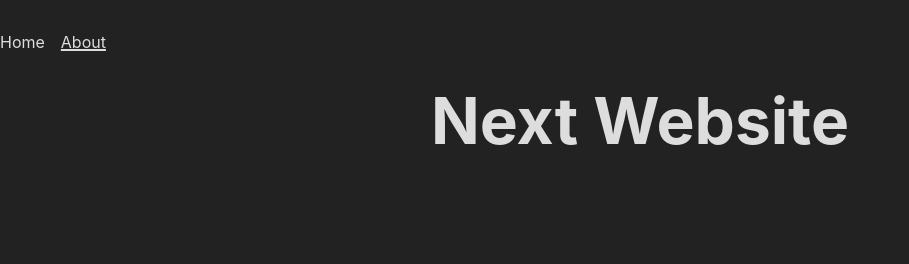
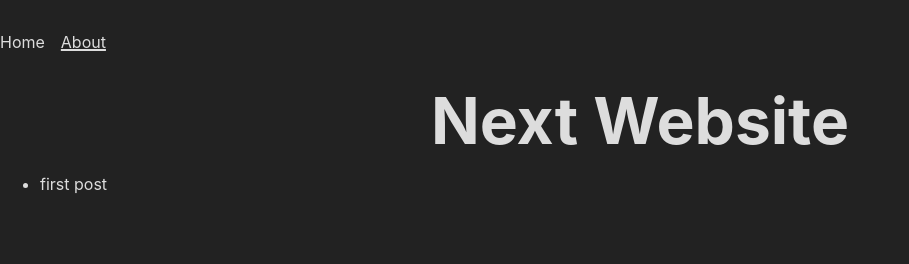
Before and after one commit to DiegoSousaSilva/next-site, a Next.js app: page / in a window 1280 px wide. Shown: the top 264 px of the page, without its empty margins (0-909 px from the left). Built offline with nearby package versions, Linux system fonts and the light colour scheme.

Commit message:
adicionando primeiro post do Blog

```diff
--- a/pages/about.tsx
+++ b/pages/about.tsx
@@ -1,6 +1,6 @@
 import Navgation from '@components/Navigation'
 
-export default function About (){
+const About = () =>{
   return (
     <>
       <Navgation/>
@@ -10,3 +10,5 @@ export default function About (){
     </>
   )
 }
+
+export default About;
--- a/pages/index.tsx
+++ b/pages/index.tsx
@@ -4,6 +4,7 @@ import Footer from '@components/Footer'
 import Header from '@components/Header'
 import Navigation from '@components/Navigation'
 import {getPostList} from '@shared/util'
+import Link from 'next/link'
 
 type PostList = string[]
 
@@ -11,19 +12,21 @@ export default function Home({posts}:InferGetStaticPropsType<typeof getStaticPro
   return (
     <>
       <Head>
-        <title>Next Website</title>
+        <title>Next Website 🔥</title>
       </Head>
 
       <main>
         <Navigation/>
         <Header/>
-        {posts.length > 0 &&(
+        {posts.length > 0 && (
           <ul>
-            {posts.map((slug)=>{
+            {posts.map((slug)=>(
               <li key={slug}>
-                {slug.replaceAll('-', ' ')}
+                <Link href={`post/${slug}`}>
+                  <a>{slug.replace(/-/g, ' ')}</a>
+                </Link>
               </li>
-            })}
+            ))}
           </ul>
         )}
       </main>
--- a/shared/util.tsx
+++ b/shared/util.tsx
@@ -3,15 +3,16 @@ import path from 'path';
 
 export function getPostList(){
   try {
-    const postDir = path.join(process.cwd(), 'pages/post');
+    const postsDir = path.join(process.cwd(), 'pages/post');
 
     return fs
-      .readdirSync(postDir)
+      .readdirSync(postsDir)
       .map(filename =>(
         filename.substring(0, filename.indexOf('.'))
       ))
-  }catch{
-    console.warn('There ara not posts!');
+  }
+    catch{
+    console.warn('💥 There are not posts!');
     return []
   }
 }
```
Also changed, not shown: pages/post/first-post.tsx (added, +9 -0 lines), components/Navigation/index.tsx (line endings or trailing spaces).
